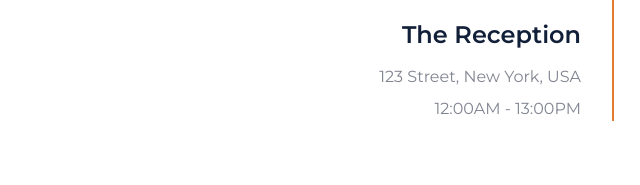
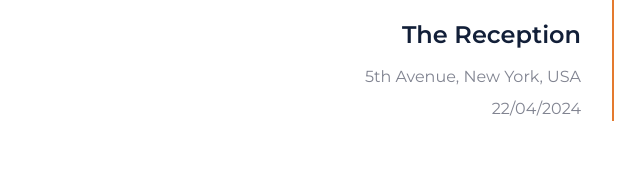
Before and after one commit to Marta4444/free_wedding_website_template, a plain HTML site: page index.html in a window 1280 px wide. Shown: the part 5195-5380 px from the top of the page, 26-666 px from the left. Drawn offline with nearby package versions, Linux system fonts and the light colour scheme; files that its build step writes are made by us from their sources.

Commit message:
cambio fecha y lugar

```diff
--- a/index.html
+++ b/index.html
@@ -304,8 +304,8 @@
                     <div class="text-center text-md-right mr-md-3 mb-4 mb-md-0">
                         <img class="img-fluid mb-4" src="img/event-1.jpg" alt="">
                         <h4 class="mb-3">The Reception</h4>
-                        <p class="mb-2">123 Street, New York, USA</p>
-                        <p class="mb-0">12:00AM - 13:00PM</p>
+                        <p class="mb-2">5th Avenue, New York, USA</p>
+                        <p class="mb-0">22/04/2024</p>
                     </div>
                 </div>
                 <div class="col-md-6">
```
